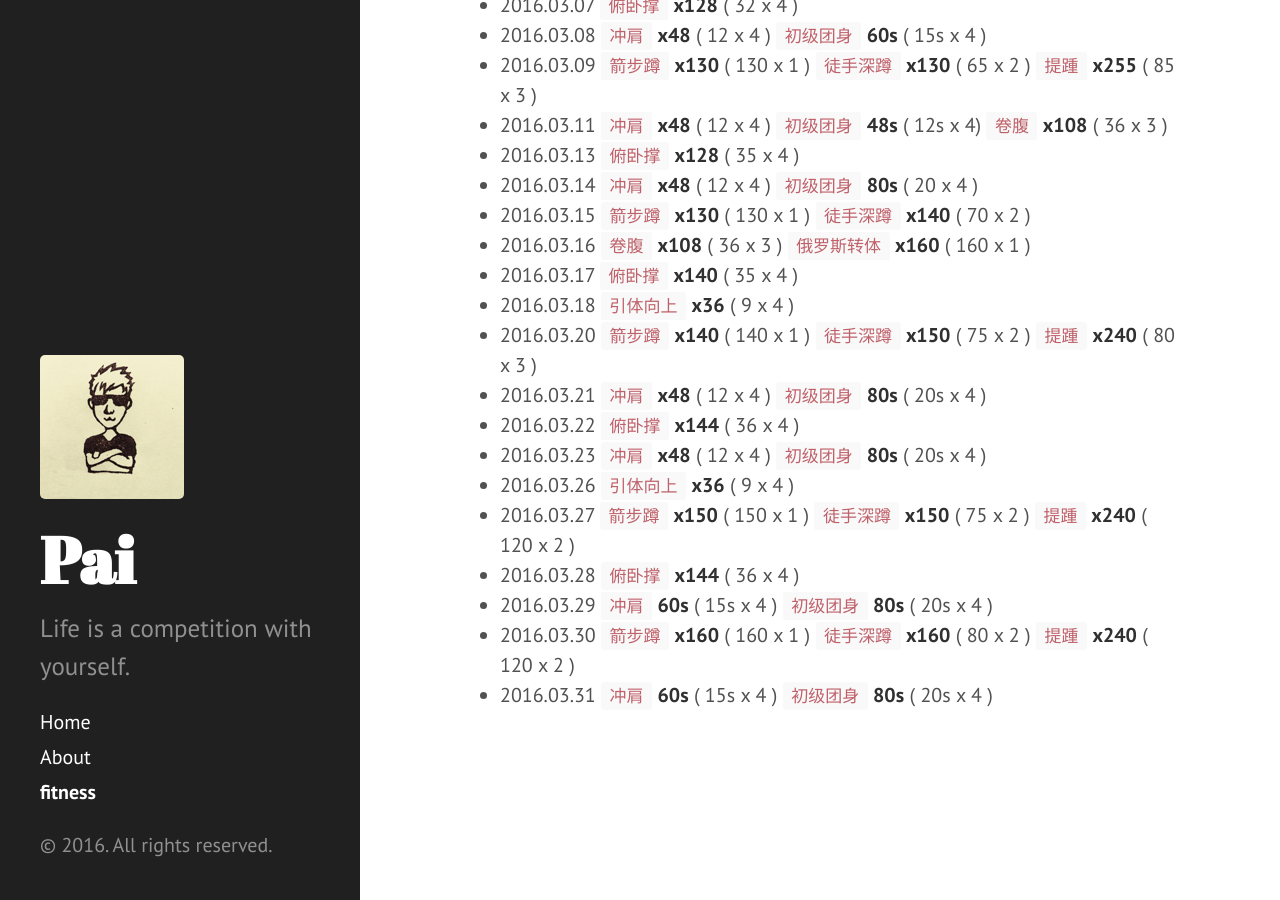
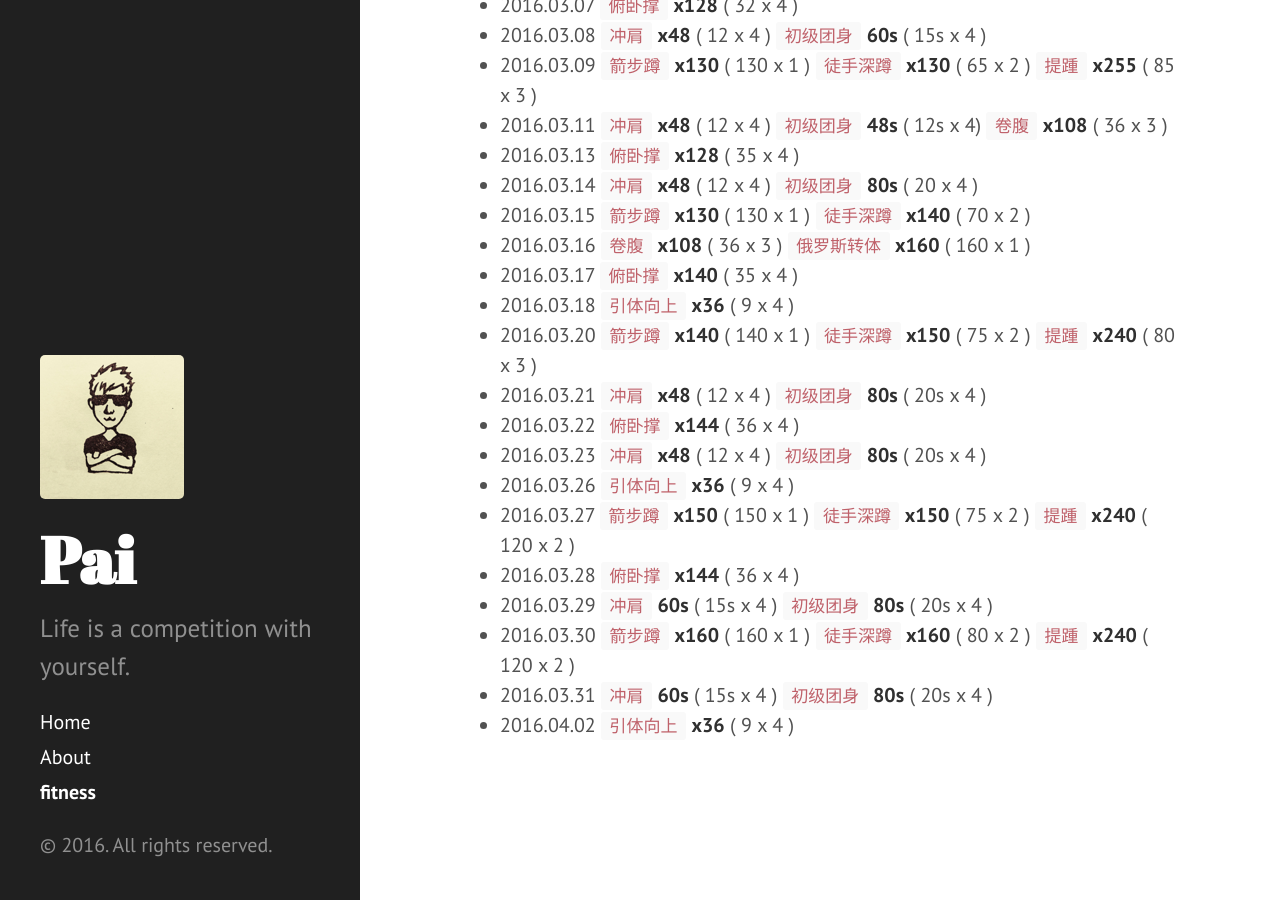
Before and after one commit to dragon8897/dragon8897.github.io, a Jekyll site: the page built from fitness.md, in a window 1280 px wide and 900 px high, scrolled down 3018 px. Built offline with Jekyll 4.4.1, drawn with Linux system fonts in a browser that asks for light colours; Markdown is read by kramdown in place of the engine named in the settings.

Commit message:
add fitness record.

```diff
--- a/fitness.md
+++ b/fitness.md
@@ -102,3 +102,4 @@ title: fitness
 - 2016.03.29 `冲肩` **60s** ( 15s x 4 ) `初级团身` **80s** ( 20s x 4 )
 - 2016.03.30 `箭步蹲` **x160** ( 160 x 1 ) `徒手深蹲` **x160** ( 80 x 2 ) `提踵` **x240** ( 120 x 2 )
 - 2016.03.31 `冲肩` **60s** ( 15s x 4 ) `初级团身` **80s** ( 20s x 4 )
+- 2016.04.02 `引体向上` **x36** ( 9 x 4 )
```
